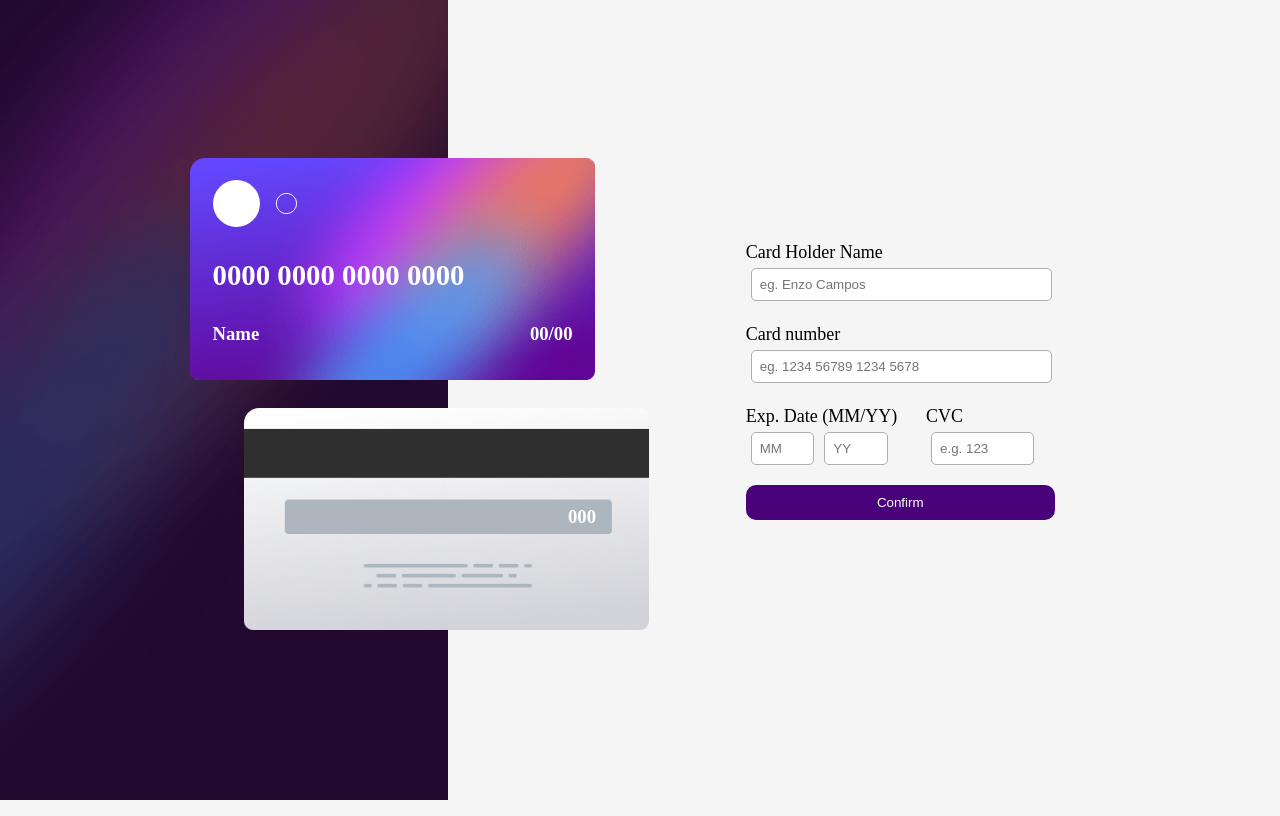
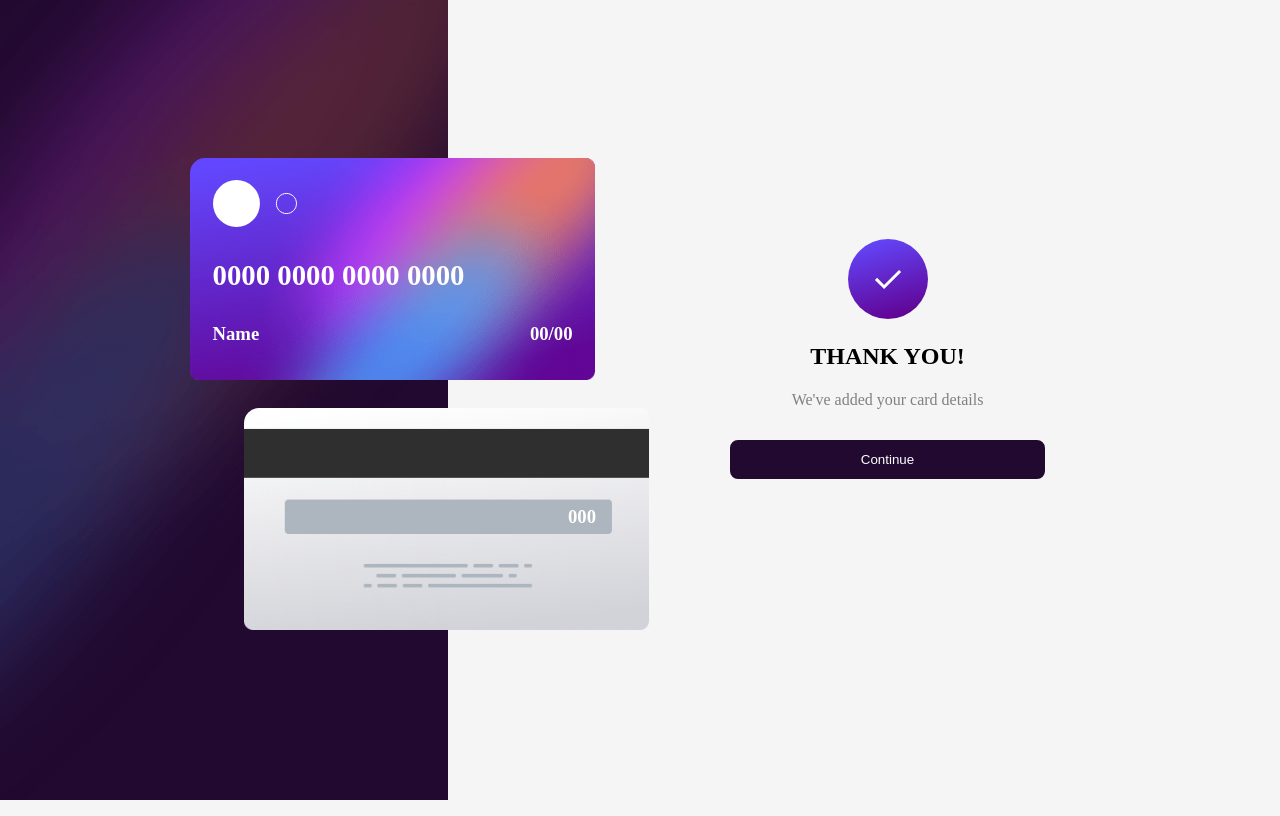
Before and after one commit to EnzCampos/Interactive-card-details-form, a React (Create React App) app: page / in a window 1280 px wide. Built offline with nearby package versions, Linux system fonts and the light colour scheme; the HTML template or start-up script is replaced by a standard one.

Commit message:
Added confirmed section

```diff
--- a/src/App.js
+++ b/src/App.js
@@ -1,4 +1,5 @@
 import { ReactComponent as CardLogo } from "./card-logo.svg"
+import { ReactComponent as CompletedLogo } from "./icon-complete.svg"
 import React from 'react'
 
 function App() {
@@ -9,6 +10,7 @@ function App() {
     cardExpDateYY: '',
     cardCvc: '',
   })
+  const [submitted, setSubmitted] = React.useState(true)
 
   function handleChange(event) {
     setCardInfo( prevValue => ({
@@ -34,7 +36,7 @@ function App() {
         </div>
       </div>
       <div className="form-div">
-        <form className="form center">
+        {!submitted ? <form className="form center">
           <label>
             Card Holder Name
             <br/>
@@ -63,9 +65,17 @@ function App() {
             </label>
           </div>
           <label>
-            <button className="confirm">Confirm</button>
+            <input type="submit" value="Confirm" className="confirm"/>
           </label>
         </form>
+        :
+        <div className='confirmed-div'>
+          <CompletedLogo />
+          <h2>THANK YOU!</h2>
+          <p>We've added your card details</p>
+          <button className="confirmed">Continue</button>
+        </div>
+        }
       </div>
     </div>
   );
--- a/src/index.css
+++ b/src/index.css
@@ -79,12 +79,12 @@ label {
 }
 
 .confirm {
-  width: 109%;
+  width: 107%;
   padding: 8px;
-  background-color: rgb(73, 2, 121);
+  background-color: hsl(278, 68%, 11%);
   color: white;
-  border: 2px solid rgb(73, 2, 121);
-  border-radius: 10px;
+  border: 2px solid hsl(278, 68%, 11%);
+  border-radius: 8px;
   margin-top: 15px;
 }
 
@@ -116,3 +116,29 @@ h3 {
 .card-logo {
   margin-left: 5%;
 }
+
+.confirmed-div {
+  margin: 20%;
+  display: flex;
+  flex-direction: column;
+  align-items: center;
+  justify-content: center;
+}
+
+.confirmed {
+    width: 130%;
+    padding: 10px;
+    background-color: hsl(278, 68%, 11%);
+    color: white;
+    border: 2px solid hsl(278, 68%, 11%);
+    border-radius: 8px;
+    margin-top: 15px;
+
+}
+h2 {
+  margin-top: 10%;
+  margin-bottom: 2%;
+}
+p {
+  color: grey;
+}
```
